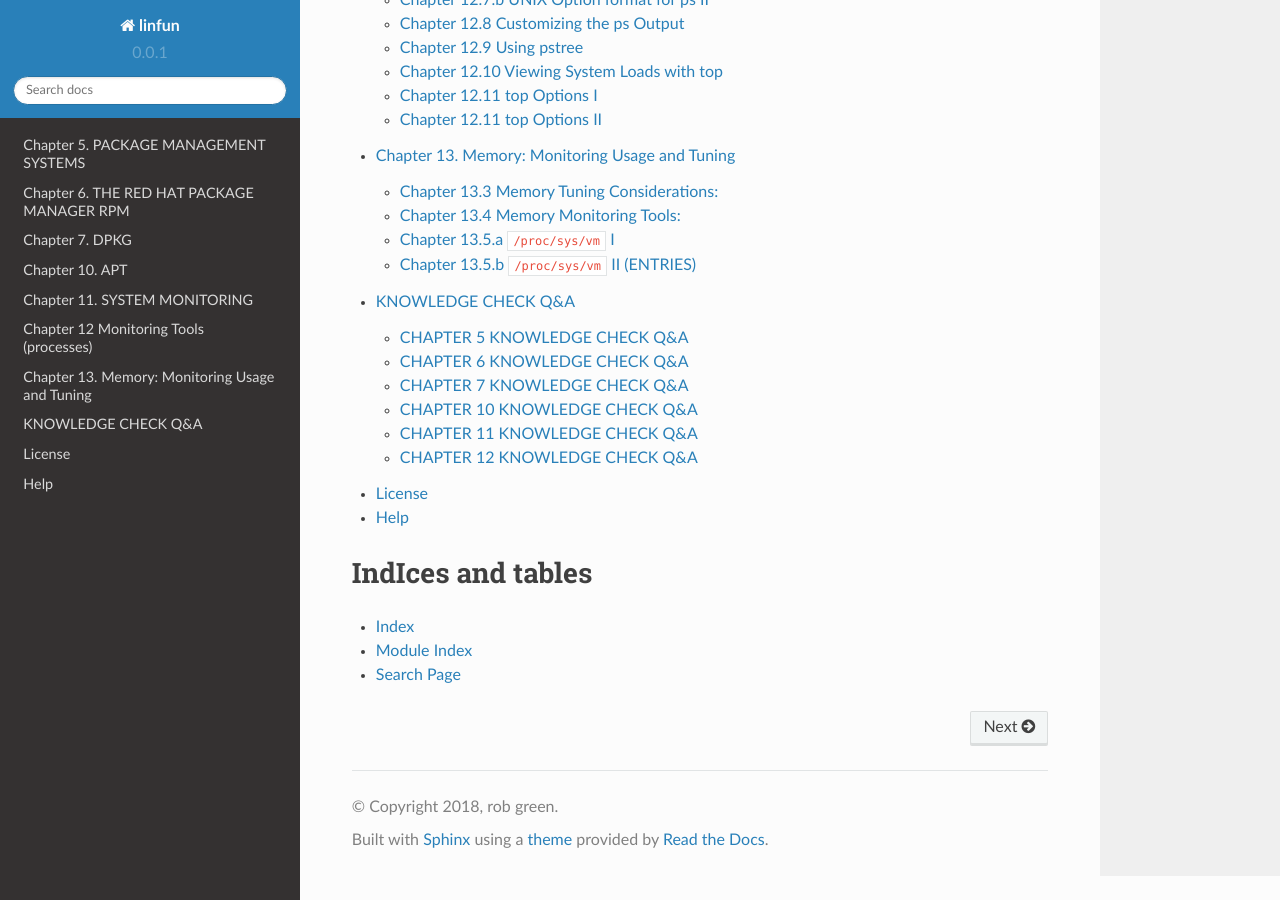
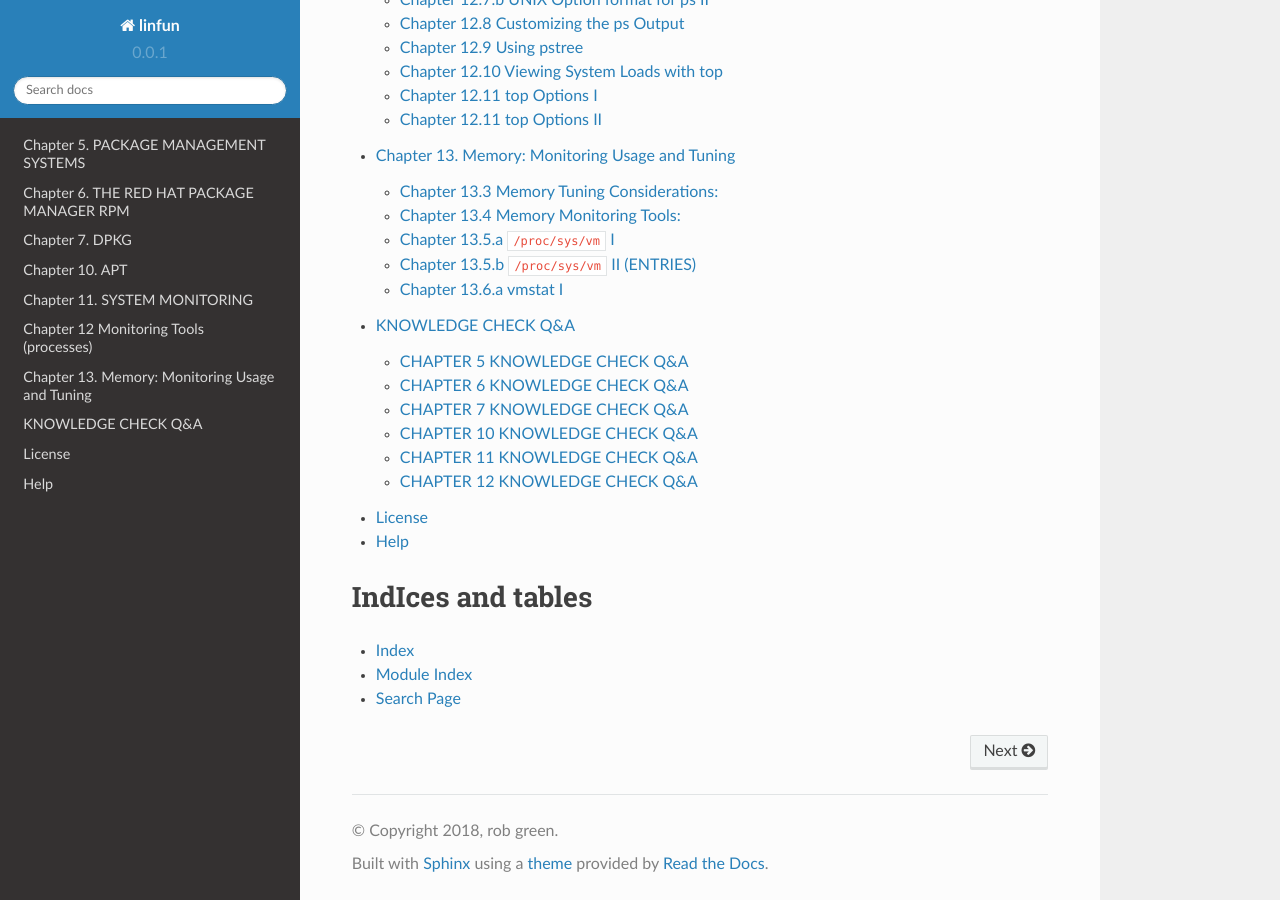
Before and after one commit to py010/linfun, a Sphinx documentation site: the page built from docs/source/index.rst, in a window 1280 px wide and 900 px high, scrolled down 1744 px. Built offline with Sphinx 7.4.7 and the Read the Docs theme 2.0.0, drawn with Linux system fonts in a browser that asks for light colours; pages that are not in the unit, such as notebooks, are missing from menus.

Commit message:
chapter 13.6 img

```diff
--- a/docs/source/chapter13.rst
+++ b/docs/source/chapter13.rst
@@ -77,7 +77,10 @@
 	"panic_on_oom", "Enable system to crash on an out of memory situation"
 	"percpu_pagelist_fraction",	"Fraction of pages allocated for each cpu in each zone for hot-pluggable CPU machines"
 	"scan_unevictable_pages", "If written to, system will scan and try to move pages to try and make them reclaimable"
-	"stat_interval", "How often vm statistics are updated (default 1 second) by vmstat
-	swappiness	How aggressively should the kernel swap"
+	"stat_interval", "How often vm statistics are updated (default 1 second) by vmstat swappiness, How aggressively should the kernel swap"
 	"user_reserve_kbytes", "If overcommit_memory is set to 2 this sets how low the user can draw memory resources"
 	"vfs_cache_pressure", "How aggressively the kernel should reclaim memory used for inode and dentry cache. Default is 100; if 0 this memory is never reclaimed due to memory pressure"
+
+
+Chapter 13.6.a vmstat I
+^^^^^^^^^^^^^^^^^^^^^^^
```
Also changed, not shown: docs/source/images/vmstat.png (added).
